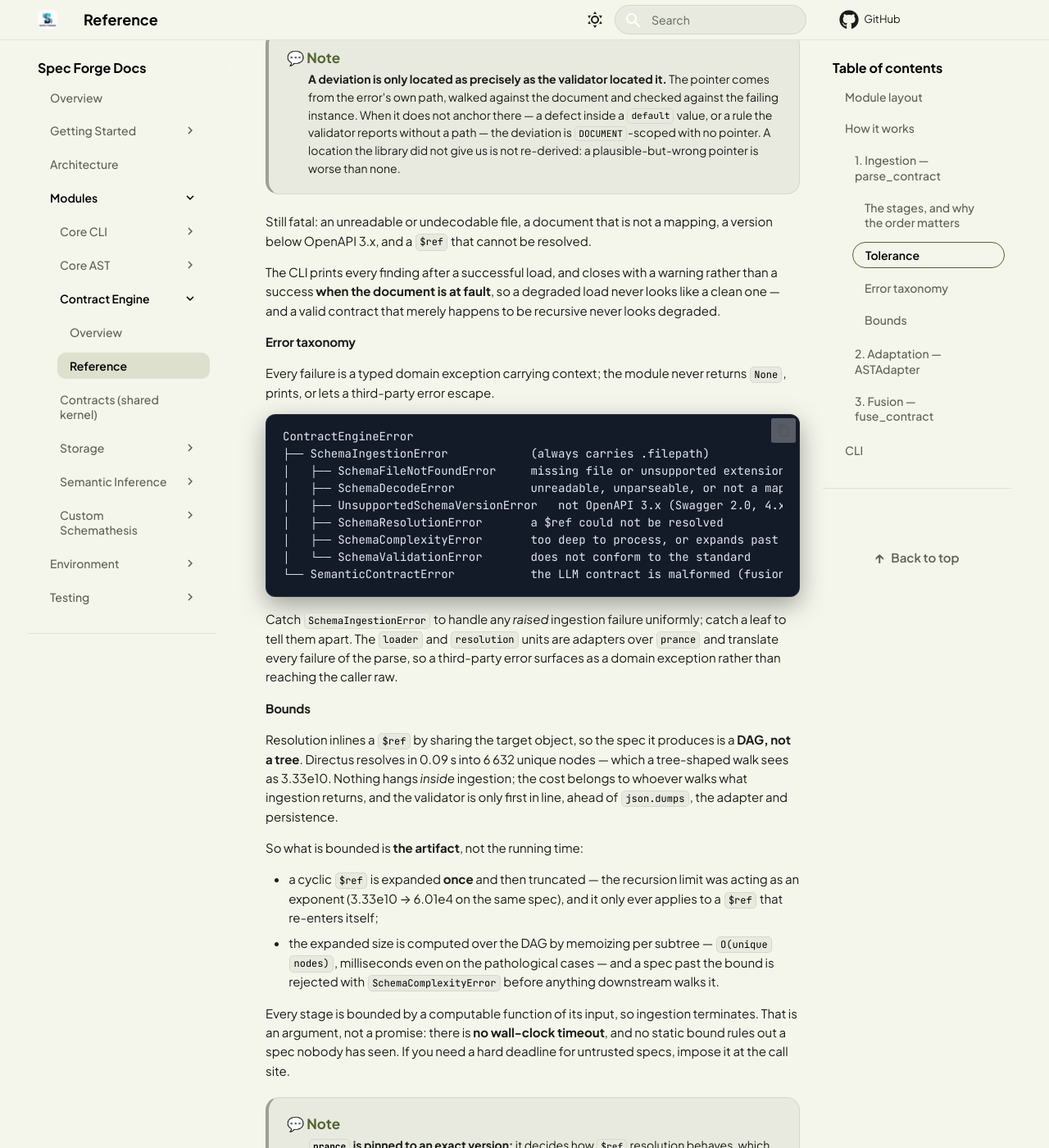
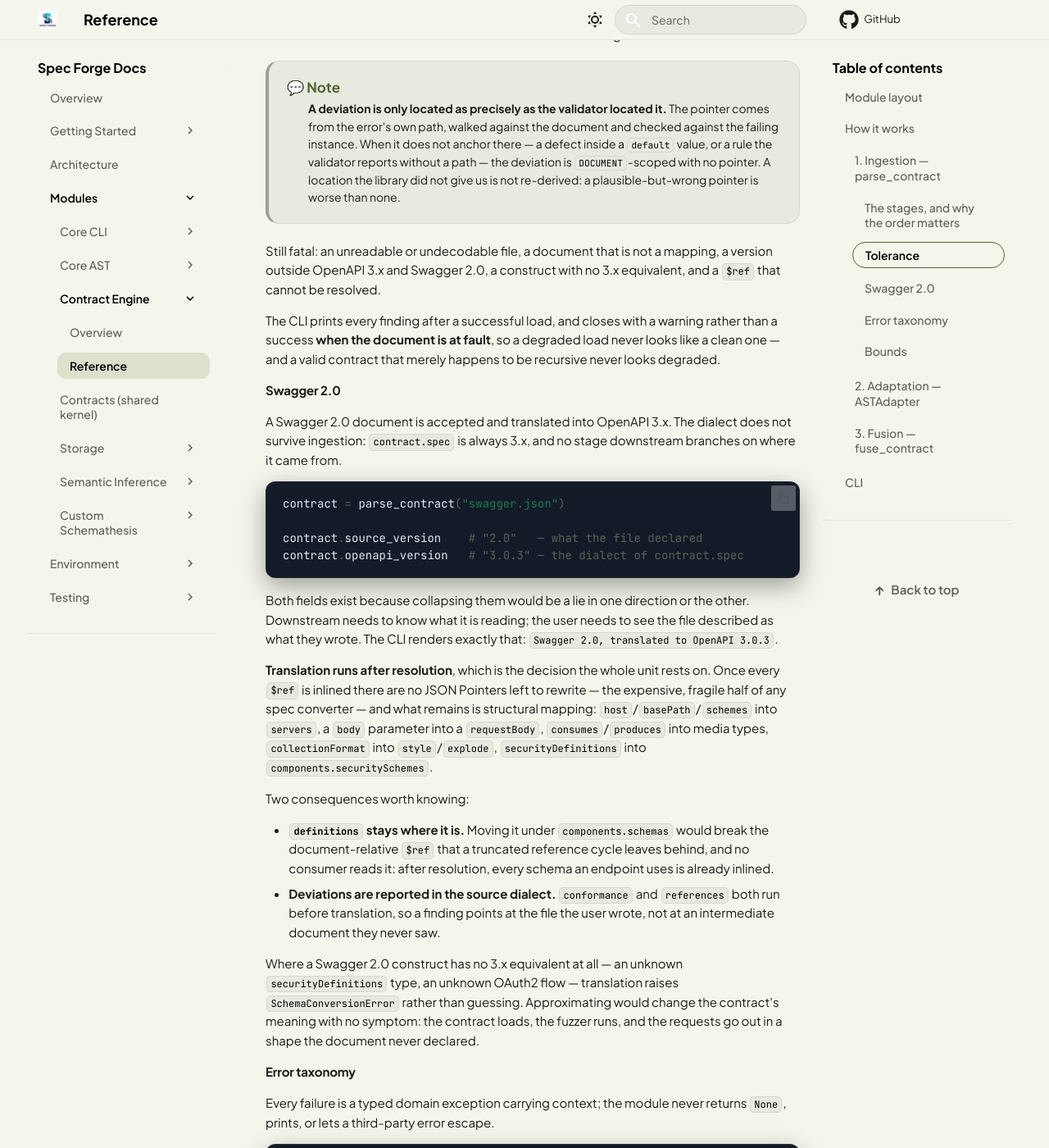
Before and after one commit to Spec-Forge-Testing/specforge-docs, an MkDocs documentation site: the page built from docs/modules/contract-engine/reference.md, in a window 1280 px wide and 1400 px high, scrolled down 2909 px. Shown: the whole window at 82% size. Built offline with MkDocs 1.6.1 and Material for MkDocs 9.7.7, drawn with Linux system fonts in a browser that asks for light colours; comment, search, counter and statistics services are not loaded; some of the changed text lies outside the part shown.

Commit message:
docs(contract-engine): document swagger 2.0 translation on ingestion

````diff
--- a/docs/modules/contract-engine/reference.md
+++ b/docs/modules/contract-engine/reference.md
@@ -54,14 +54,16 @@ from contract_engine import (
 
 Reads a YAML or JSON OpenAPI file, resolves its `$ref` pointers inline,
 checks it against the OpenAPI 3.x standard, and returns an immutable
-`ResolvedContract` carrying whatever defects it found.
+`ResolvedContract` carrying whatever defects it found. A Swagger 2.0 document is
+accepted too, and translated on the way in.
 
 ```python
 from contract_engine import parse_contract
 
 contract = parse_contract("openapi.yaml")
 
-print(contract.openapi_version)   # "3.0.3"
+print(contract.openapi_version)   # "3.0.3" — the dialect of contract.spec
+print(contract.source_version)    # "3.0.3" — what the file declared
 print(contract.spec["paths"])     # resolved spec dict
 print(contract.deviations)        # defects reported, not rejected
 ```
@@ -84,28 +86,29 @@ flowchart LR
     D --> E["expansion<br/><i>bound what it expands to</i>"]
     E --> F["conformance<br/><i>defects of the document</i>"]
     E --> G["references<br/><i>cycles the resolver cut</i>"]
-    F --> H[ResolvedContract]
-    G --> H
+    F --> T["swagger2<br/><i>translate, if 2.0</i>"]
+    G --> T
+    T --> H[ResolvedContract]
 ```
 
 `conformance` reads the document as written; `references` reads the resolved
 spec, since a truncated cycle only exists there. Both report through the same
-`ContractDeviation`, and a sixth unit, `location`, holds the vocabulary they
+`ContractDeviation`, and a seventh unit, `location`, holds the vocabulary they
 share: how a path into the document becomes a scope, a JSON Pointer and an
 endpoint.
 
 The version gate runs on the raw document, before any of the expensive work. It
-rejects an unsupported declaration, an undeclared version, and a supported one
-written unquoted (`openapi: 3.0` decodes as a float, which `prance` cannot parse
-as a version). Running it first also means a document that declares nothing does
-not pay for full `$ref` resolution before being turned away on a fact available
-in its first line.
+accepts OpenAPI 3.x and Swagger 2.0, and rejects an unsupported declaration, an
+undeclared version, and a supported one written unquoted (`openapi: 3.0` decodes
+as a float, which `prance` cannot parse as a version). Running it first also
+means a document that declares nothing does not pay for full `$ref` resolution
+before being turned away on a fact available in its first line.
 
 Judging the declaration on the raw document is what makes the verdict truthful:
-otherwise any validation error preempts the version check, and a spec in an
-unsupported dialect gets reported by whatever else happens to be wrong with it.
-An acceptance gate over a real-world spec corpus pins the rule — every spec
-declaring Swagger 2.0 fails on the version, not on a later stage.
+otherwise any validation error preempts the version check, and a document gets
+reported by whatever else happens to be wrong with it. An acceptance gate over a
+real-world spec corpus pins the rule from the other side — no spec is ever turned
+away on its dialect, and every residual rejection names a cause of its own.
 
 #### Tolerance
 
@@ -151,12 +154,55 @@ like a well-attributed one.
 > not re-derived: a plausible-but-wrong pointer is worse than none.
 
 Still fatal: an unreadable or undecodable file, a document that is not a mapping,
-a version below OpenAPI 3.x, and a `$ref` that cannot be resolved.
+a version outside OpenAPI 3.x and Swagger 2.0, a construct with no 3.x equivalent,
+and a `$ref` that cannot be resolved.
 
 The CLI prints every finding after a successful load, and closes with a warning
 rather than a success **when the document is at fault**, so a degraded load never
 looks like a clean one — and a valid contract that merely happens to be recursive
 never looks degraded.
+
+#### Swagger 2.0
+
+A Swagger 2.0 document is accepted and translated into OpenAPI 3.x. The dialect
+does not survive ingestion: `contract.spec` is always 3.x, and no stage
+downstream branches on where it came from.
+
+```python
+contract = parse_contract("swagger.json")
+
+contract.source_version    # "2.0"   — what the file declared
+contract.openapi_version   # "3.0.3" — the dialect of contract.spec
+```
+
+Both fields exist because collapsing them would be a lie in one direction or the
+other. Downstream needs to know what it is reading; the user needs to see the
+file described as what they wrote. The CLI renders exactly that:
+`Swagger 2.0, translated to OpenAPI 3.0.3`.
+
+**Translation runs after resolution**, which is the decision the whole unit rests
+on. Once every `$ref` is inlined there are no JSON Pointers left to rewrite —
+the expensive, fragile half of any spec converter — and what remains is
+structural mapping: `host`/`basePath`/`schemes` into `servers`, a `body`
+parameter into a `requestBody`, `consumes`/`produces` into media types,
+`collectionFormat` into `style`/`explode`, `securityDefinitions` into
+`components.securitySchemes`.
+
+Two consequences worth knowing:
+
+- **`definitions` stays where it is.** Moving it under `components.schemas`
+  would break the document-relative `$ref` that a truncated reference cycle
+  leaves behind, and no consumer reads it: after resolution, every schema an
+  endpoint uses is already inlined.
+- **Deviations are reported in the source dialect.** `conformance` and
+  `references` both run before translation, so a finding points at the file the
+  user wrote, not at an intermediate document they never saw.
+
+Where a Swagger 2.0 construct has no 3.x equivalent at all — an unknown
+`securityDefinitions` type, an unknown OAuth2 flow — translation raises
+`SchemaConversionError` rather than guessing. Approximating would change the
+contract's meaning with no symptom: the contract loads, the fuzzer runs, and the
+requests go out in a shape the document never declared.
 
 #### Error taxonomy
 
@@ -168,9 +214,10 @@ ContractEngineError
 ├── SchemaIngestionError            (always carries .filepath)
 │   ├── SchemaFileNotFoundError     missing file or unsupported extension
 │   ├── SchemaDecodeError           unreadable, unparseable, or not a mapping
-│   ├── UnsupportedSchemaVersionError   not OpenAPI 3.x (Swagger 2.0, 4.x, undeclared)
+│   ├── UnsupportedSchemaVersionError   neither OpenAPI 3.x nor Swagger 2.0 (1.x, 4.x, undeclared)
 │   ├── SchemaResolutionError       a $ref could not be resolved
 │   ├── SchemaComplexityError       too deep to process, or expands past the bound
+│   ├── SchemaConversionError       a Swagger 2.0 construct with no OpenAPI 3.x equivalent
 │   └── SchemaValidationError       does not conform to the standard
 └── SemanticContractError           the LLM contract is malformed (fusion)
 ```
````
Also changed, not shown: other parts of docs/modules/contract-engine/reference.md (+2 -2 lines), docs/architecture/overview.md (+1 -1 lines).
